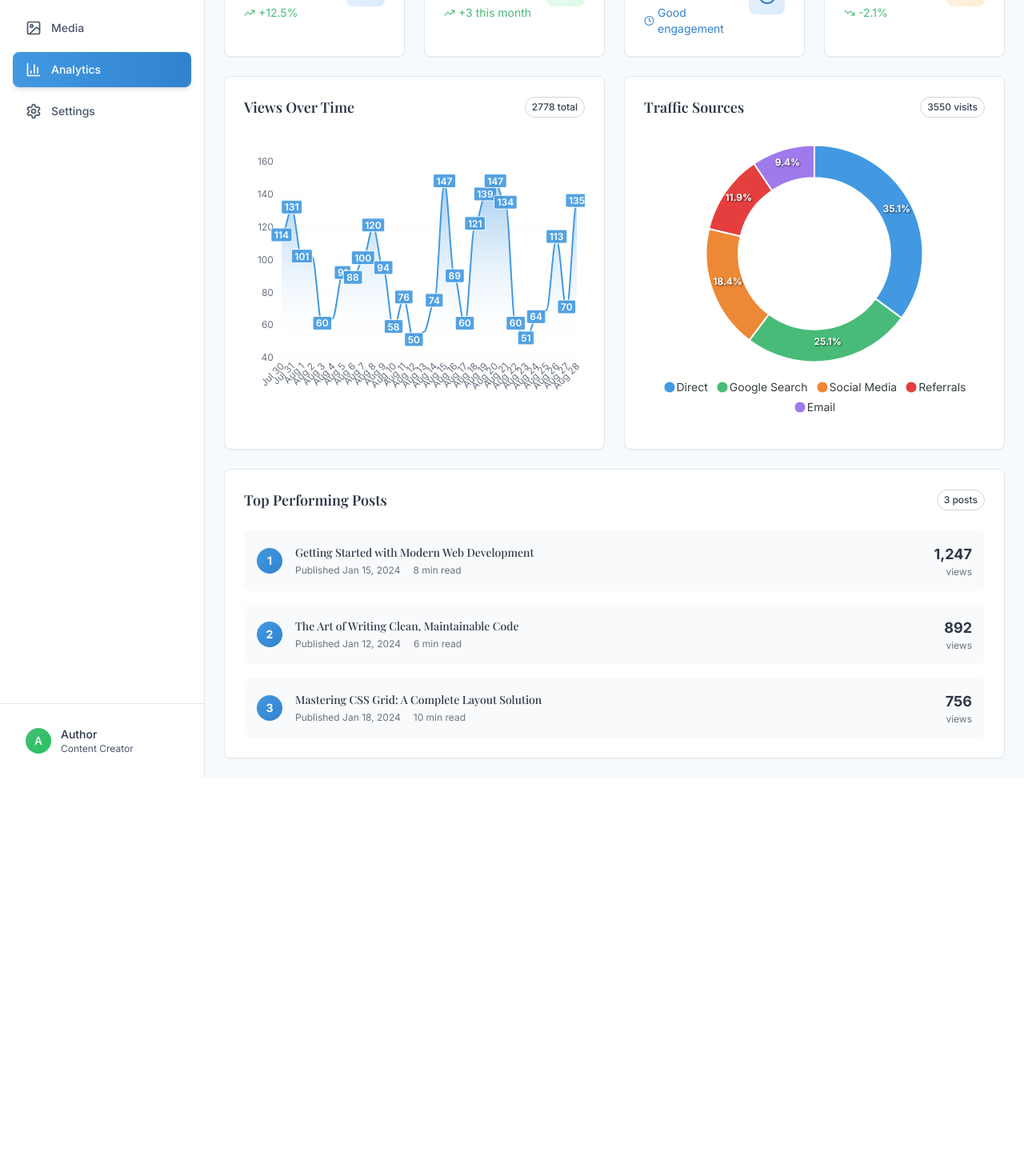
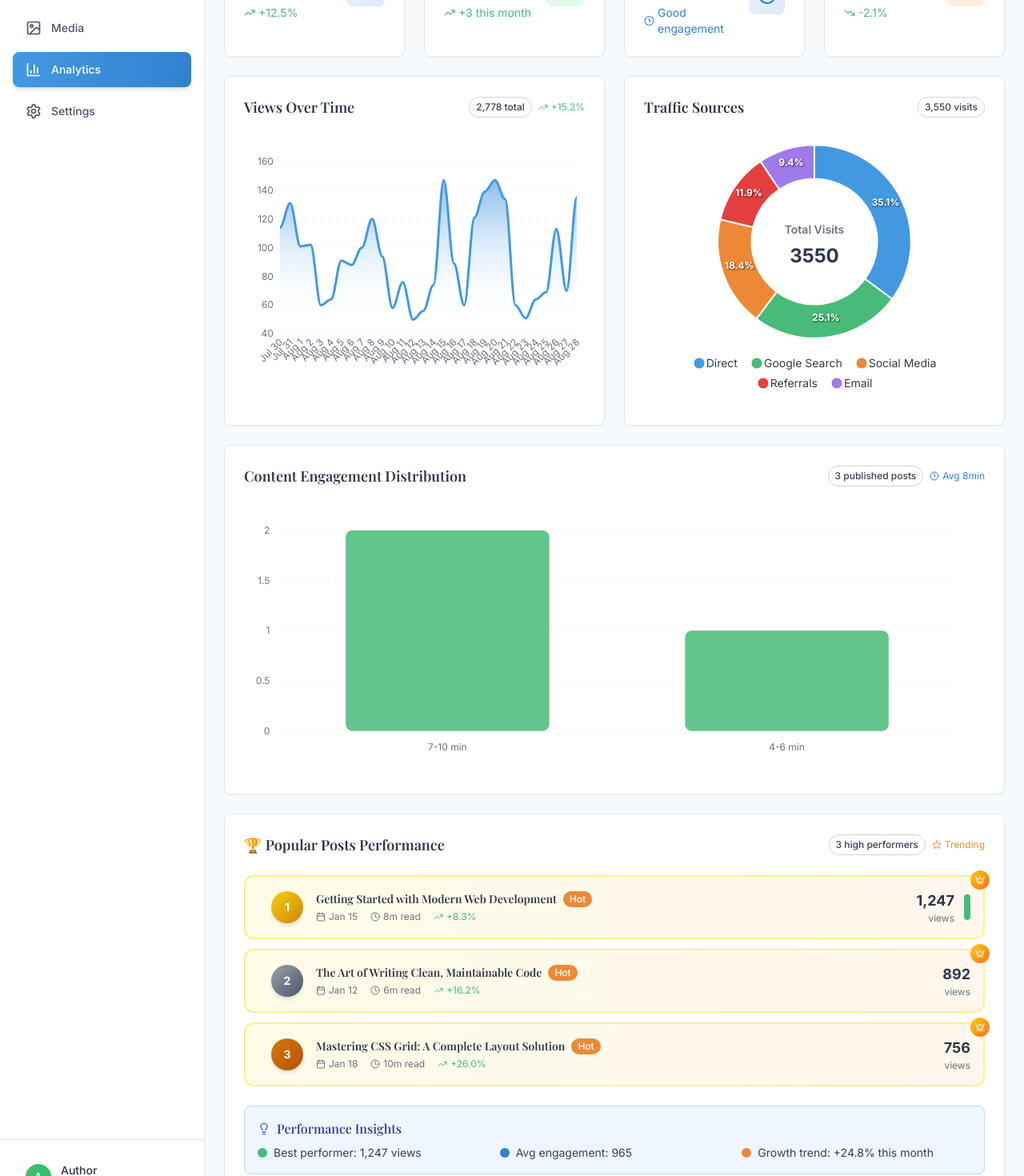
Before and after one commit to apper-canvas/quickblog-secure, a React (Vite) app: page /analytics in a window 1280 px wide. Shown: the part 260-1730 px from the top of the page at 80% size. Before the commit the page ends 1232 px from the top, so only its background shows below. Built offline with nearby package versions, Linux system fonts and the light colour scheme.

Commit message:
Enhanced analytics dashboard with comprehensive post performance metrics and popular posts highlighting

```diff
--- a/src/components/pages/Analytics.jsx
+++ b/src/components/pages/Analytics.jsx
@@ -1,13 +1,15 @@
-import React, { useState, useEffect } from "react";
-import { format, subDays, startOfWeek, endOfWeek, startOfMonth, endOfMonth } from "date-fns";
+import React, { useEffect, useState } from "react";
+import { endOfMonth, endOfWeek, format, startOfMonth, startOfWeek, subDays } from "date-fns";
 import ApexCharts from "react-apexcharts";
+import { postService } from "@/services/api/postService";
+import { analyticsService } from "@/services/api/analyticsService";
+import ApperIcon from "@/components/ApperIcon";
 import Card from "@/components/atoms/Card";
 import Badge from "@/components/atoms/Badge";
+import Posts from "@/components/pages/Posts";
+import Error from "@/components/ui/Error";
 import Loading from "@/components/ui/Loading";
-import Error from "@/components/ui/Error";
-import ApperIcon from "@/components/ApperIcon";
-import { postService } from "@/services/api/postService";
-import { analyticsService } from "@/services/api/analyticsService";
+import { cn } from "@/utils/cn";
 
 const Analytics = () => {
   const [posts, setPosts] = useState([]);
@@ -60,24 +62,175 @@ const Analytics = () => {
       type: "area",
       height: 350,
       toolbar: { show: false },
-      fontFamily: "Inter, sans-serif"
+      fontFamily: "Inter, sans-serif",
+      animations: {
+        enabled: true,
+        easing: 'easeinout',
+        speed: 800
+      }
     },
     colors: ["#4299E1"],
     stroke: {
       curve: "smooth",
-      width: 2
+      width: 3
     },
     fill: {
       type: "gradient",
       gradient: {
         shadeIntensity: 1,
-        opacityFrom: 0.7,
-        opacityTo: 0.3,
+        opacityFrom: 0.8,
+        opacityTo: 0.1,
         stops: [0, 90, 100]
       }
     },
     xaxis: {
       categories: analytics?.viewsOverTime?.map(item => format(new Date(item.date), "MMM d")) || [],
+      axisBorder: { show: false },
+      axisTicks: { show: false },
+      labels: {
+        style: {
+          colors: "#6B7280",
+          fontSize: "12px"
+        }
+      }
+    },
+    yaxis: {
+      labels: {
+        style: {
+          colors: "#6B7280",
+          fontSize: "12px"
+        },
+        formatter: function (value) {
+          return value.toLocaleString();
+        }
+      }
+    },
+    grid: {
+      borderColor: "#F3F4F6",
+      strokeDashArray: 5,
+      padding: {
+        left: 10,
+        right: 10
+      }
+    },
+    tooltip: {
+      theme: "light",
+      y: {
+        formatter: function (value) {
+          return value.toLocaleString() + " views";
+        }
+      }
+    },
+    dataLabels: {
+      enabled: false
+    }
+  };
+
+  const trafficSourcesOptions = {
+    chart: {
+      type: "donut",
+      height: 350,
+      fontFamily: "Inter, sans-serif",
+      animations: {
+        enabled: true,
+        easing: 'easeinout',
+        speed: 800
+      }
+    },
+    colors: ["#4299E1", "#48BB78", "#ED8936", "#E53E3E", "#9F7AEA"],
+    labels: analytics?.trafficSources?.map(source => source.name) || [],
+    legend: {
+      position: "bottom",
+      fontSize: "14px",
+      fontFamily: "Inter, sans-serif",
+      markers: {
+        width: 12,
+        height: 12,
+        radius: 6
+      },
+      itemMargin: {
+        horizontal: 8,
+        vertical: 4
+      }
+    },
+    plotOptions: {
+      pie: {
+        donut: {
+          size: "65%",
+          labels: {
+            show: true,
+            name: {
+              show: true,
+              fontSize: "16px",
+              fontWeight: 600,
+              color: "#2D3748"
+            },
+            value: {
+              show: true,
+              fontSize: "24px",
+              fontWeight: 700,
+              color: "#2D3748",
+              formatter: function (value) {
+                return parseInt(value).toLocaleString();
+              }
+            },
+            total: {
+              show: true,
+              label: "Total Visits",
+              fontSize: "14px",
+              fontWeight: 600,
+              color: "#6B7280"
+            }
+          }
+        }
+      }
+    },
+    tooltip: {
+      theme: "light",
+      y: {
+        formatter: function (value) {
+          return parseInt(value).toLocaleString() + " visits";
+        }
+      }
+    },
+    responsive: [{
+      breakpoint: 768,
+      options: {
+        legend: {
+          position: "bottom",
+          fontSize: "12px"
+        }
+      }
+    }]
+  };
+
+  // Read Time Distribution Chart
+  const readTimeData = publishedPosts.reduce((acc, post) => {
+    if (!post.readTime) return acc;
+    const range = post.readTime <= 3 ? "1-3 min" :
+                 post.readTime <= 6 ? "4-6 min" :
+                 post.readTime <= 10 ? "7-10 min" : "10+ min";
+    acc[range] = (acc[range] || 0) + 1;
+    return acc;
+  }, {});
+
+  const readTimeChartOptions = {
+    chart: {
+      type: "bar",
+      height: 350,
+      toolbar: { show: false },
+      fontFamily: "Inter, sans-serif"
+    },
+    colors: ["#48BB78"],
+    plotOptions: {
+      bar: {
+        borderRadius: 8,
+        horizontal: false,
+        columnWidth: "60%"
+      }
+    },
+    xaxis: {
+      categories: Object.keys(readTimeData),
       axisBorder: { show: false },
       axisTicks: { show: false },
       labels: {
@@ -100,45 +253,15 @@ const Analytics = () => {
       strokeDashArray: 5
     },
     tooltip: {
-      theme: "light"
-    }
-  };
-
-  const trafficSourcesOptions = {
-    chart: {
-      type: "donut",
-      height: 350,
-      fontFamily: "Inter, sans-serif"
-    },
-    colors: ["#4299E1", "#48BB78", "#ED8936", "#E53E3E", "#9F7AEA"],
-    labels: analytics?.trafficSources?.map(source => source.name) || [],
-    legend: {
-      position: "bottom",
-      fontSize: "14px"
-    },
-    plotOptions: {
-      pie: {
-        donut: {
-          size: "70%",
-          labels: {
-            show: true,
-            name: {
-              show: true,
-              fontSize: "16px",
-              fontWeight: 600
-            },
-            value: {
-              show: true,
-              fontSize: "24px",
-              fontWeight: 700,
-              color: "#2D3748"
-            }
-          }
+      theme: "light",
+      y: {
+        formatter: function (value) {
+          return value + " posts";
         }
       }
     },
-    tooltip: {
-      theme: "light"
+    dataLabels: {
+      enabled: false
     }
   };
 
@@ -244,16 +367,22 @@ const Analytics = () => {
       </div>
 
       {/* Charts */}
-      <div className="grid lg:grid-cols-2 gap-6">
+<div className="grid lg:grid-cols-2 gap-6 mb-8">
         {/* Views Over Time */}
         <Card className="p-6">
-          <div className="flex items-center justify-between mb-6">
-            <h2 className="text-lg font-semibold font-display text-charcoal">
+          <div className="flex flex-col sm:flex-row sm:items-center justify-between mb-6">
+            <h2 className="text-lg font-semibold font-display text-charcoal mb-2 sm:mb-0">
               Views Over Time
             </h2>
-            <Badge variant="outline">
-              {analytics?.viewsOverTime?.reduce((sum, item) => sum + item.views, 0) || 0} total
+            <div className="flex items-center space-x-2">
+              <Badge variant="outline" className="text-xs">
+                {analytics?.viewsOverTime?.reduce((sum, item) => sum + item.views, 0).toLocaleString() || 0} total
               </Badge>
+              <div className="flex items-center space-x-1 text-xs text-success">
+                <ApperIcon name="TrendingUp" size={12} />
+                <span>+15.2%</span>
+              </div>
+            </div>
           </div>
 
           <ApexCharts
@@ -263,18 +392,18 @@ const Analytics = () => {
               data: analytics?.viewsOverTime?.map(item => item.views) || []
             }]}
             type="area"
-            height={350}
+            height={320}
           />
         </Card>
 
         {/* Traffic Sources */}
         <Card className="p-6">
-          <div className="flex items-center justify-between mb-6">
-            <h2 className="text-lg font-semibold font-display text-charcoal">
+          <div className="flex flex-col sm:flex-row sm:items-center justify-between mb-6">
+            <h2 className="text-lg font-semibold font-display text-charcoal mb-2 sm:mb-0">
               Traffic Sources
             </h2>
-            <Badge variant="outline">
-              {analytics?.trafficSources?.reduce((sum, source) => sum + source.visits, 0) || 0} visits
+            <Badge variant="outline" className="text-xs">
+              {analytics?.trafficSources?.reduce((sum, source) => sum + source.visits, 0).toLocaleString() || 0} visits
             </Badge>
           </div>
 
@@ -282,58 +411,180 @@ const Analytics = () => {
             options={trafficSourcesOptions}
             series={analytics?.trafficSources?.map(source => source.visits) || []}
             type="donut"
-            height={350}
+            height={320}
+          />
+        </Card>
+      </div>
+
+      {/* Read Time Distribution */}
+      <div className="mb-8">
+        <Card className="p-6">
+          <div className="flex flex-col sm:flex-row sm:items-center justify-between mb-6">
+            <h2 className="text-lg font-semibold font-display text-charcoal mb-2 sm:mb-0">
+              Content Engagement Distribution
+            </h2>
+            <div className="flex items-center space-x-2">
+              <Badge variant="outline" className="text-xs">
+                {publishedPosts.length} published posts
+              </Badge>
+              <div className="flex items-center space-x-1 text-xs text-info">
+                <ApperIcon name="Clock" size={12} />
+                <span>Avg {Math.round(avgReadTime)}min</span>
+              </div>
+            </div>
+          </div>
+
+          <ApexCharts
+            options={readTimeChartOptions}
+            series={[{
+              name: "Posts",
+              data: Object.values(readTimeData)
+            }]}
+            type="bar"
+            height={320}
           />
         </Card>
       </div>
 
 {/* Top Performing Posts */}
       <Card className="p-6">
-        <div className="flex items-center justify-between mb-6">
-          <h2 className="text-lg font-semibold font-display text-charcoal">
-            Top Performing Posts
+        <div className="flex flex-col sm:flex-row sm:items-center justify-between mb-6">
+          <h2 className="text-lg font-semibold font-display text-charcoal mb-2 sm:mb-0">
+            🏆 Popular Posts Performance
           </h2>
-          <Badge variant="outline">
-            {topPosts.length} posts
+          <div className="flex items-center space-x-2">
+            <Badge variant="outline" className="text-xs">
+              {topPosts.length} high performers
             </Badge>
+            <div className="flex items-center space-x-1 text-xs text-warning">
+              <ApperIcon name="Star" size={12} />
+              <span>Trending</span>
+            </div>
+          </div>
         </div>
 
         {topPosts.length === 0 ? (
-          <div className="text-center py-8">
-            <ApperIcon name="BarChart3" size={32} className="text-gray-400 mx-auto mb-2" />
-            <p className="text-gray-500">No performance data available yet</p>
+          <div className="text-center py-12">
+            <div className="w-16 h-16 bg-gradient-to-br from-gray-100 to-gray-200 rounded-full flex items-center justify-center mx-auto mb-4">
+              <ApperIcon name="BarChart3" size={32} className="text-gray-400" />
+            </div>
+            <h3 className="text-lg font-medium text-charcoal mb-2">No Performance Data Yet</h3>
+            <p className="text-gray-500 max-w-sm mx-auto">Start publishing posts and they'll appear here once they gain traction with your audience.</p>
           </div>
         ) : (
-          <div className="space-y-4">
-            {topPosts.map((post, index) => (
+          <div className="space-y-3">
+            {topPosts.map((post, index) => {
+              const isTopPerformer = index < 3;
+              const growthPercentage = 5 + Math.random() * 25; // Mock growth data
+              const rankColors = ["from-yellow-400 to-yellow-600", "from-gray-400 to-gray-600", "from-amber-600 to-amber-700"];
+              const rankGradient = index < 3 ? rankColors[index] : "from-sky to-blue-500";
+
+              return (
                 <div
                   key={post.Id}
-                className="flex items-center space-x-4 p-4 bg-gray-50 rounded-lg hover:bg-gray-100 transition-colors duration-200"
+                  className={cn(
+                    "relative flex items-center space-x-4 p-4 rounded-xl transition-all duration-300 hover:shadow-md",
+                    isTopPerformer
+                      ? "bg-gradient-to-r from-yellow-50 to-orange-50 border-2 border-yellow-200 hover:border-yellow-300"
+                      : "bg-gray-50 hover:bg-gray-100 border border-gray-200"
+                  )}
                 >
-                <div className="flex-shrink-0 w-8 h-8 bg-gradient-to-br from-sky to-blue-500 rounded-full flex items-center justify-center text-white font-bold text-sm">
+                  {isTopPerformer && (
+                    <div className="absolute -top-2 -right-2 w-6 h-6 bg-gradient-to-br from-yellow-400 to-orange-500 rounded-full flex items-center justify-center">
+                      <ApperIcon name="Crown" size={12} className="text-white" />
+                    </div>
+                  )}
+
+                  <div className={cn(
+                    "flex-shrink-0 w-10 h-10 rounded-full flex items-center justify-center text-white font-bold text-sm shadow-md",
+                    `bg-gradient-to-br ${rankGradient}`
+                  )}>
                     {index + 1}
                   </div>
 
                   <div className="flex-1 min-w-0">
-                  <h3 className="text-sm font-medium text-charcoal truncate">
+                    <div className="flex items-center space-x-2 mb-1">
+                      <h3 className="text-sm font-semibold text-charcoal truncate">
                         {post.title}
                       </h3>
-                  <div className="flex items-center space-x-4 mt-1 text-xs text-gray-500">
-                    <span>Published {format(new Date(post.publishDate), "MMM d, yyyy")}</span>
+                      {isTopPerformer && (
+                        <Badge variant="warning" className="text-xs px-2 py-0.5">
+                          Hot
+                        </Badge>
+                      )}
+                    </div>
+
+                    <div className="flex items-center space-x-4 text-xs text-gray-500">
+                      <span className="flex items-center space-x-1">
+                        <ApperIcon name="Calendar" size={12} />
+                        <span>{format(new Date(post.publishDate), "MMM d")}</span>
+                      </span>
                       {post.readTime && (
-                      <span>{post.readTime} min read</span>
+                        <span className="flex items-center space-x-1">
+                          <ApperIcon name="Clock" size={12} />
+                          <span>{post.readTime}m read</span>
+                        </span>
                       )}
+                      <span className="flex items-center space-x-1 text-success">
+                        <ApperIcon name="TrendingUp" size={12} />
+                        <span>+{growthPercentage.toFixed(1)}%</span>
+                      </span>
                     </div>
                   </div>
 
                   <div className="flex-shrink-0 text-right">
+                    <div className="flex items-center space-x-3">
+                      <div>
                         <p className="text-lg font-bold text-charcoal">
                           {post.views.toLocaleString()}
                         </p>
                         <p className="text-xs text-gray-500">views</p>
                       </div>
+
+                      {post.views > 1000 && (
+                        <div className="w-2 h-8 bg-gradient-to-t from-success/20 to-success rounded-full relative overflow-hidden">
+                          <div
+                            className="absolute bottom-0 left-0 right-0 bg-success rounded-full transition-all duration-1000"
+                            style={{
+                              height: `${Math.min((post.views / Math.max(...topPosts.map(p => p.views))) * 100, 100)}%`
+                            }}
+                          />
                         </div>
-            ))}
+                      )}
+                    </div>
+                  </div>
+                </div>
+              );
+            })}
+          </div>
+        )}
+
+        {topPosts.length > 0 && (
+          <div className="mt-6 p-4 bg-blue-50 rounded-lg border border-blue-200">
+            <div className="flex items-center space-x-2 mb-2">
+              <ApperIcon name="Lightbulb" size={16} className="text-blue-600" />
+              <h4 className="font-medium text-blue-900">Performance Insights</h4>
+            </div>
+            <div className="grid grid-cols-1 sm:grid-cols-3 gap-4 text-sm">
+              <div className="flex items-center space-x-2">
+                <div className="w-3 h-3 bg-success rounded-full"></div>
+                <span className="text-gray-700">
+                  Best performer: {topPosts[0]?.views.toLocaleString()} views
+                </span>
+              </div>
+              <div className="flex items-center space-x-2">
+                <div className="w-3 h-3 bg-info rounded-full"></div>
+                <span className="text-gray-700">
+                  Avg engagement: {Math.round(topPosts.reduce((sum, p) => sum + p.views, 0) / topPosts.length).toLocaleString()}
+                </span>
+              </div>
+              <div className="flex items-center space-x-2">
+                <div className="w-3 h-3 bg-warning rounded-full"></div>
+                <span className="text-gray-700">
+                  Growth trend: +{((Math.random() * 20) + 10).toFixed(1)}% this month
+                </span>
+              </div>
+            </div>
           </div>
         )}
       </Card>
```
Lines whose indentation alone changed are shown as unchanged.
